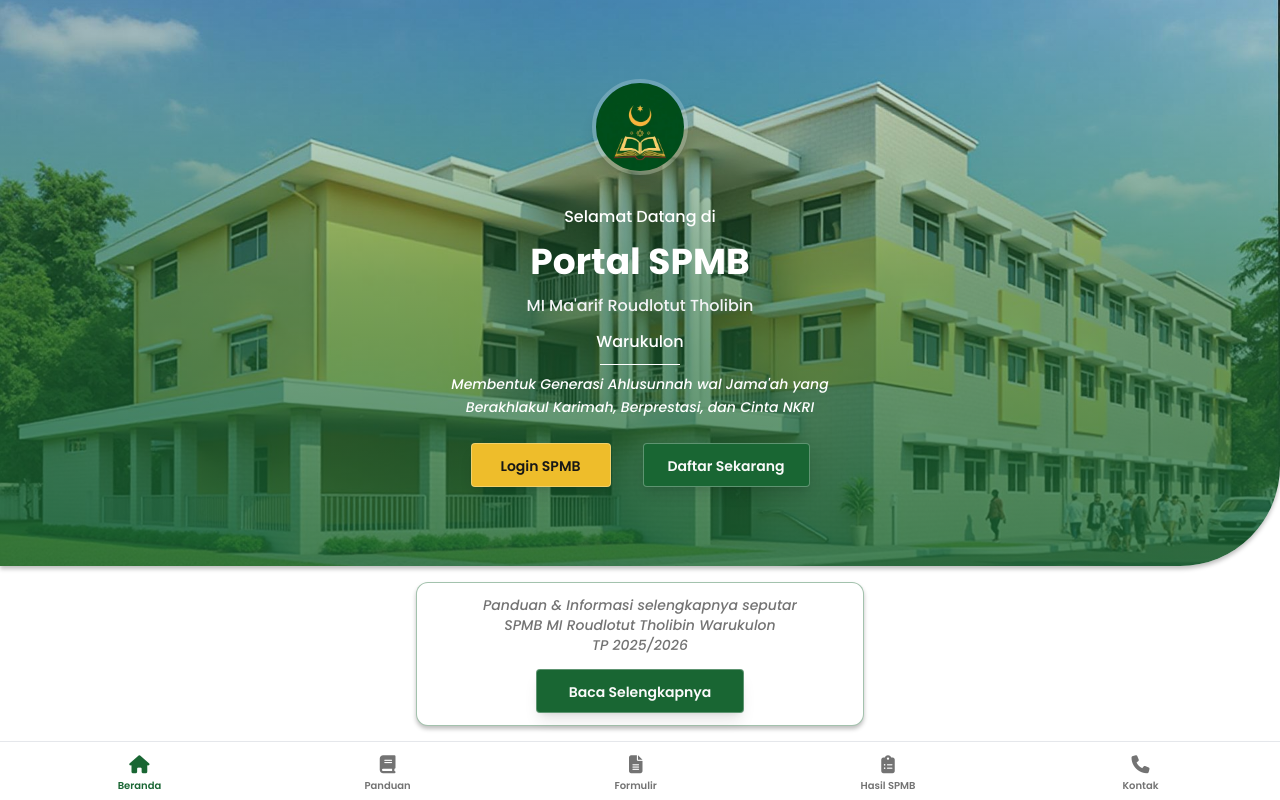
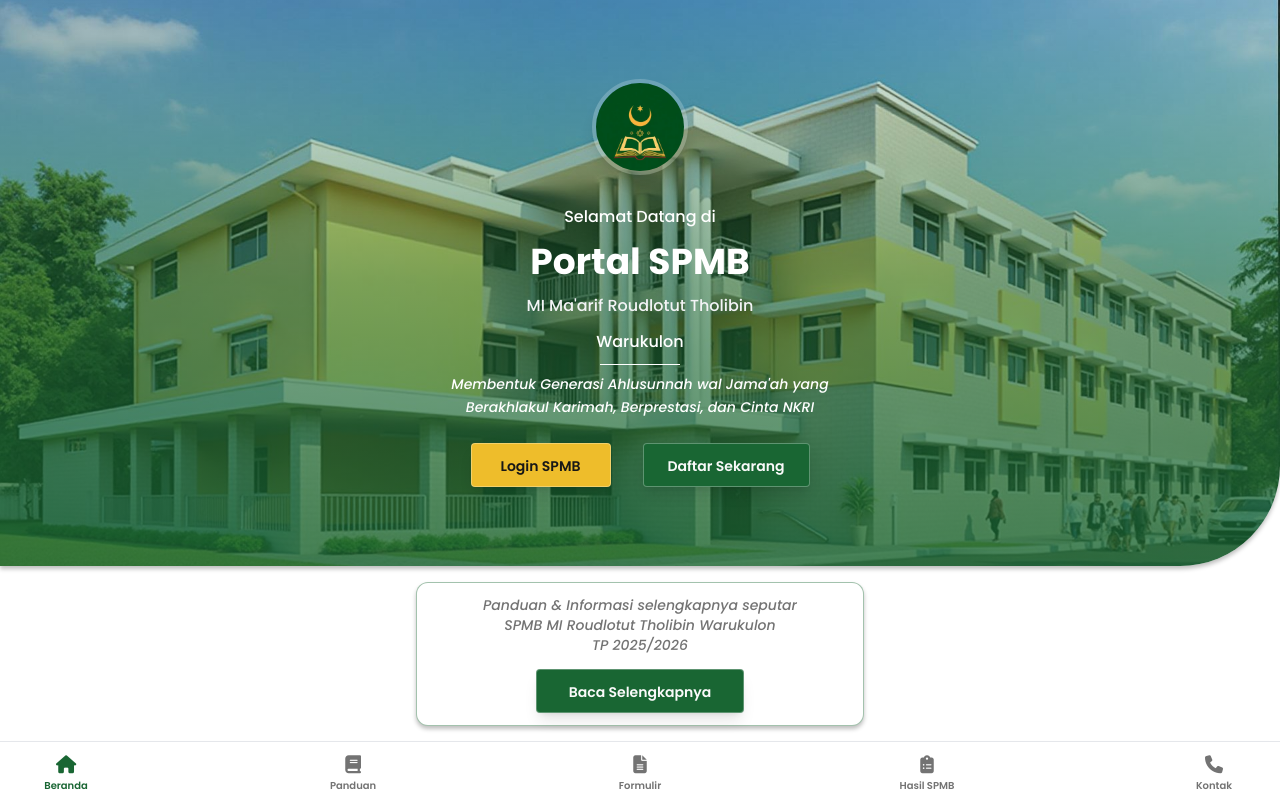
Before and after one commit to mimawarukulon68/rotholib-spmb-portal, a React (Vite) app: page / in a window 1280 px wide. Built offline with nearby package versions, Linux system fonts and the light colour scheme.

Commit message:
Fix: Navbar shifting on desktop
- Replace `justify-around` with `justify-between`.
- Increase `min-width` to `75px`.
- Add `flex-1` to each item.
- Use `text-center`.
- Add `max-width`.

```diff
--- a/src/components/BottomNavbar.tsx
+++ b/src/components/BottomNavbar.tsx
@@ -35,7 +35,7 @@ const BottomNavbar = () => {
 
   return (
     <nav className="fixed bottom-0 left-0 right-0 bg-white border-t border-gray-200 shadow-button z-50">
-      <div className="flex items-center justify-around h-[58px] px-4 py-1.5">
+      <div className="flex items-center justify-between h-[58px] px-4 py-1.5">
         {navItems.map((item) => {
           const isActive = location.pathname === item.path;
 
@@ -44,7 +44,7 @@ const BottomNavbar = () => {
               key={item.name}
               to={item.path}
               className={cn(
-                "flex flex-col items-center justify-center min-w-[60px] px-2 py-1 rounded-lg transition-all duration-200 gap-0.5",
+                "flex flex-col items-center justify-center flex-1 min-w-[80px] max-w-[100px] px-2 py-1 rounded-lg transition-all duration-200 gap-0.5 text-center",
                 isActive
                   ? "bg-transparent border-transparent"
                   : "bg-transparent border-transparent"
```
